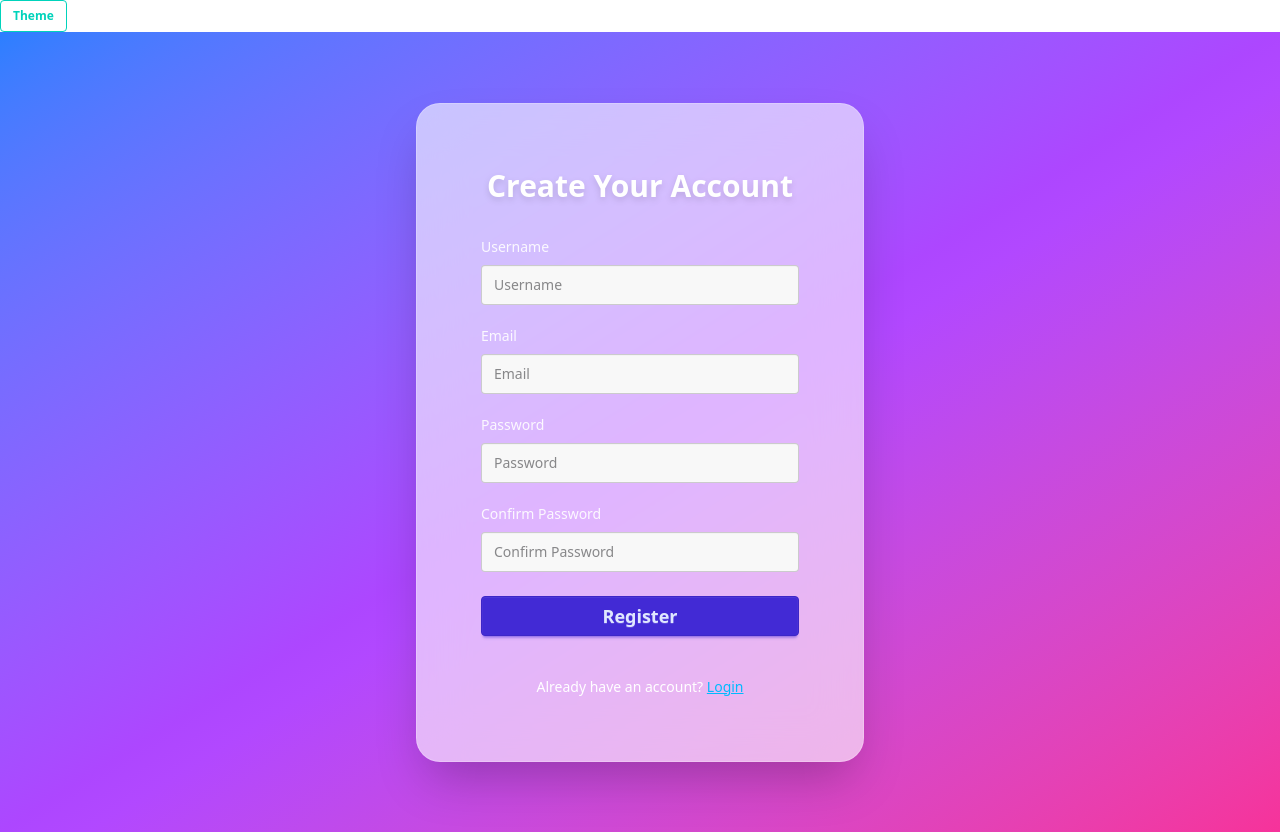
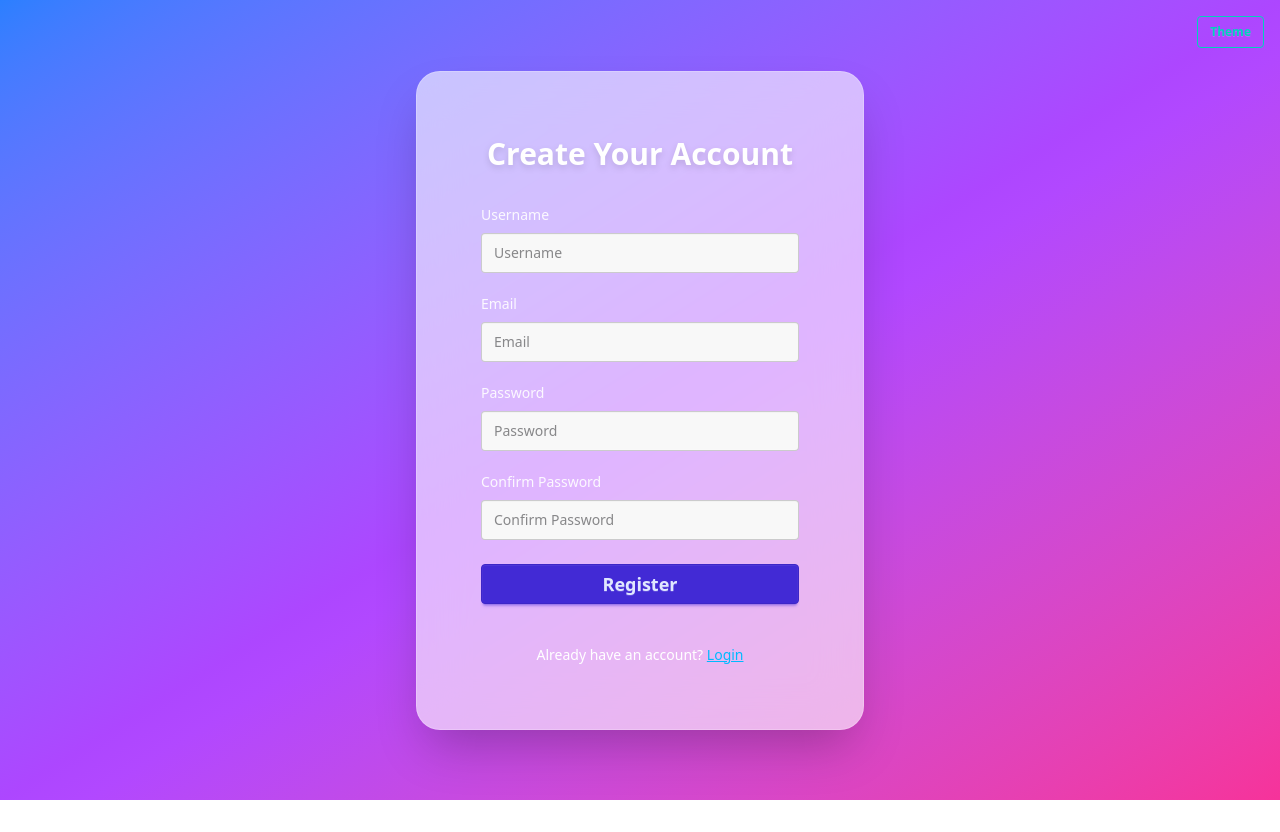
Before and after one commit to Alexa0504/AI-fitness-coach, a React (Vite) app in the folder client/: page /register in a window 1280 px wide. After the commit the page ends 800 px from the top, so only its background shows below. Built offline with nearby package versions, Linux system fonts and the light colour scheme.

Commit message:
fix: Theme button location on the register page

```diff
--- a/client/src/pages/RegisterPage.tsx
+++ b/client/src/pages/RegisterPage.tsx
@@ -101,8 +101,10 @@
   ];
 
   return (
-    <>
-      <ThemeSwitcher />
+    <div className="relative min-h-screen">
+        <div className="absolute top-4 right-4 z-50">
+            <ThemeSwitcher />
+        </div>
       <AuthForm
         title="Create Your Account"
         buttonText="Register"
@@ -120,7 +122,7 @@
           </div>
         }
       />
-    </>
+    </div>
   );
 };
 
```
